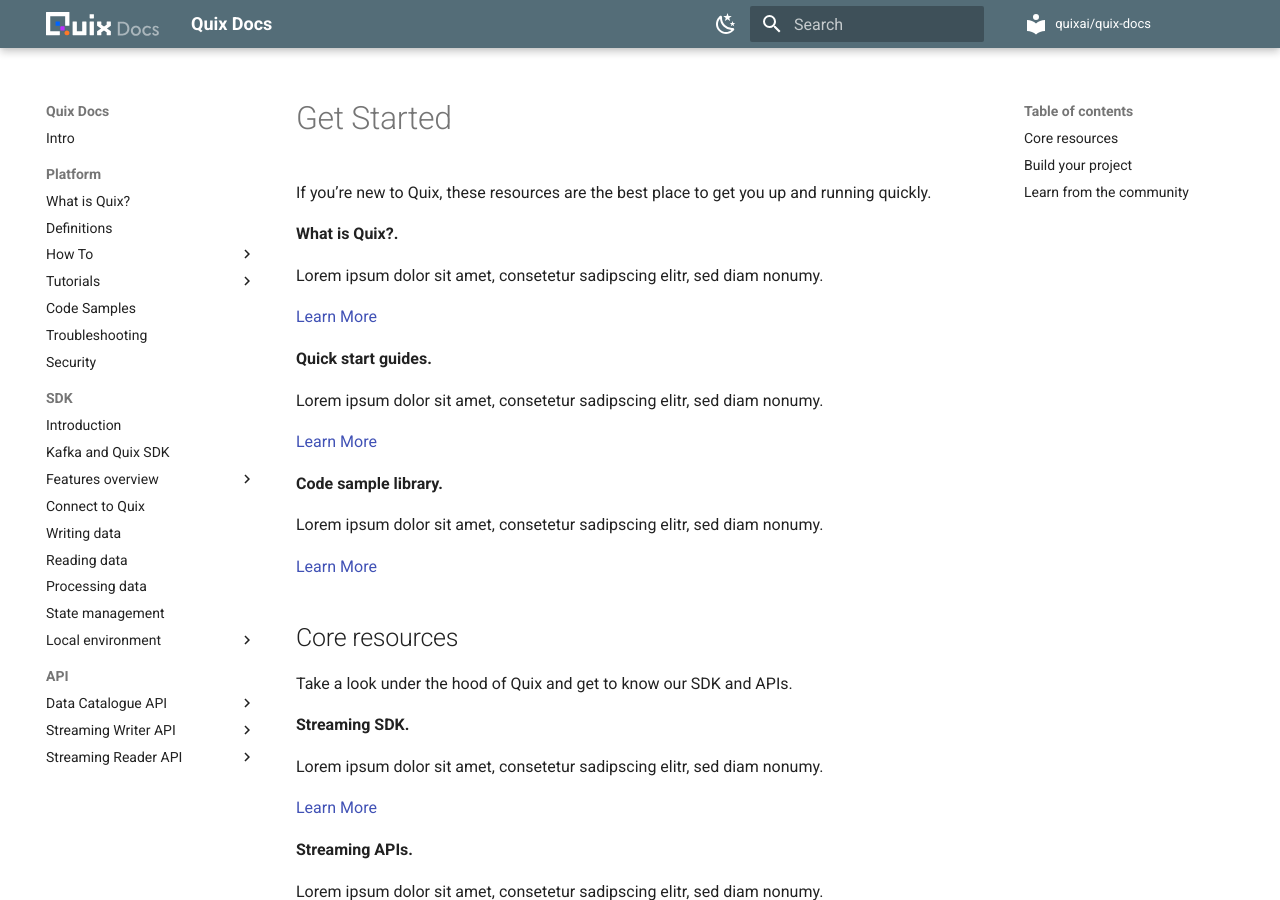
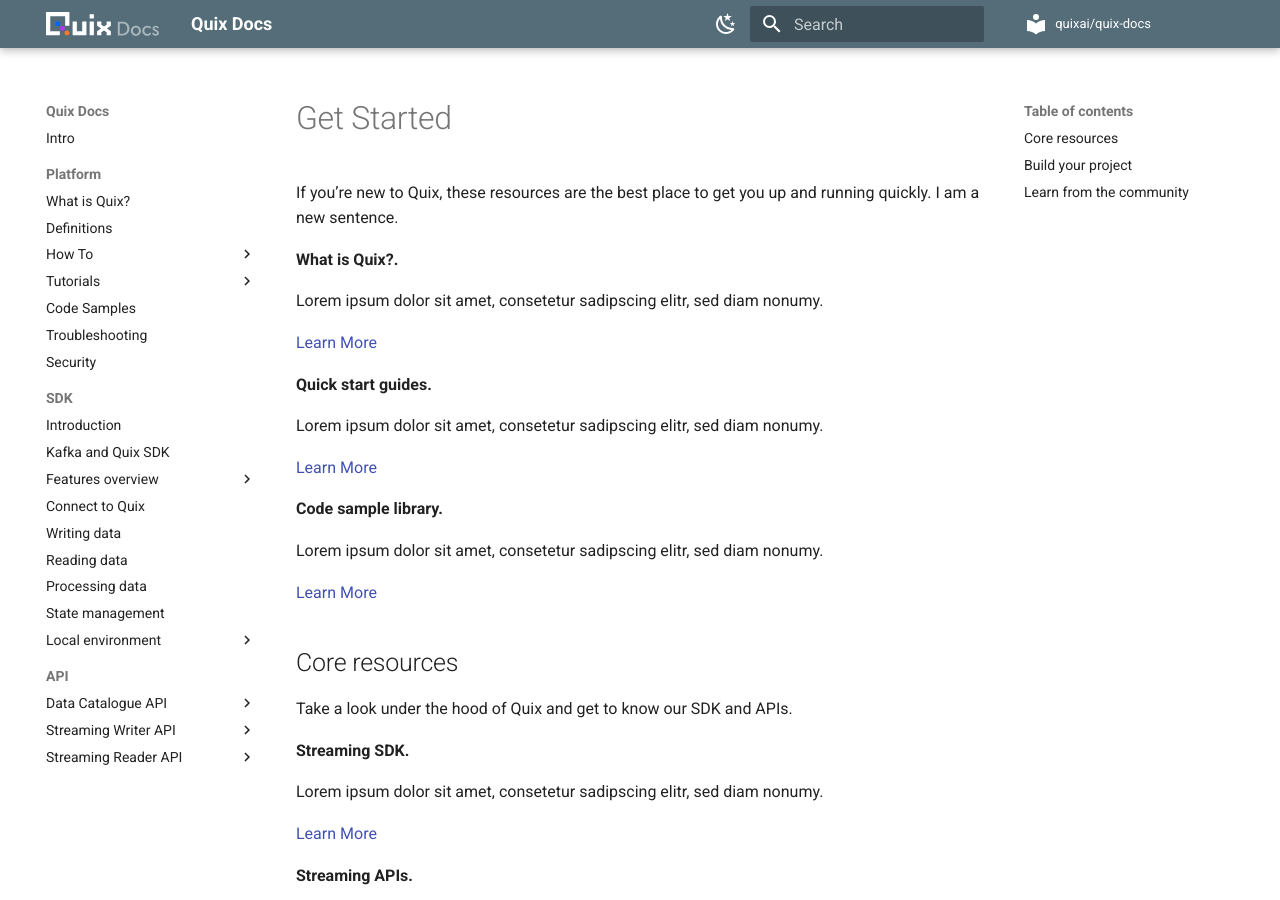
Before and after one commit to merlin-quix/quix-docs-staging-test, an MkDocs documentation site: the page built from docs/platform/landing-page.md, in a window 1280 px wide and 900 px high. Built offline with MkDocs 1.6.1 and Material for MkDocs 9.7.7, drawn with Linux system fonts in a browser that asks for light colours; comment, search, counter and statistics services are not loaded.

```diff
--- a/docs/platform/landing-page.md
+++ b/docs/platform/landing-page.md
@@ -1,7 +1,7 @@
 # Get Started
 
 If you’re new to Quix, these resources are the best place to get you up
-and running quickly.
+and running quickly. I am a new sentence.
 
 **What is Quix?.**
 
```
